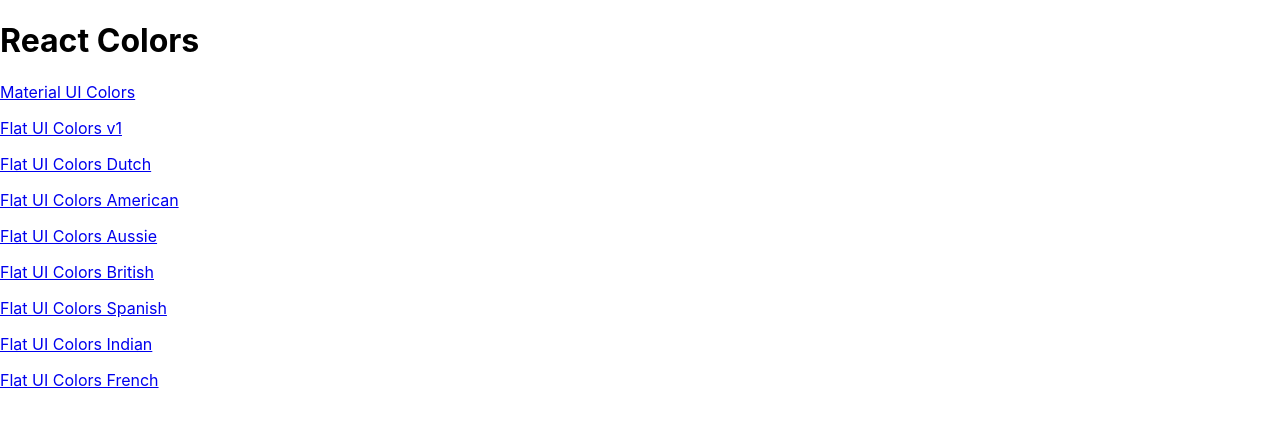
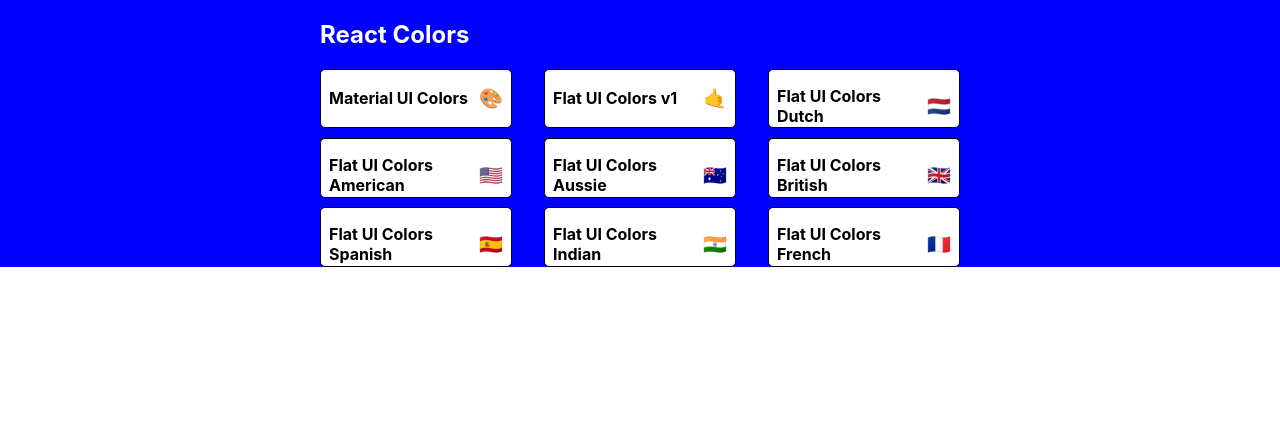
Before and after one commit to magdalena-amb/massive-color-app, a React (Create React App) app: page / in a window 1280 px wide. Shown: the top 424 px of the page. Built offline with nearby package versions, Linux system fonts and the light colour scheme.

Commit message:
Started styling PaletteList with withStyles HOC

```diff
--- /dev/null
+++ b/src/MiniPalette.js
@@ -0,0 +1,50 @@
+import React from 'react'
+import { withStyles } from '@material-ui/styles';
+
+const styles = {
+    root: {
+        backgroundColor: "white",
+        border: "1px solid black",
+        borderRadius: "5px",
+        padding: '0.5rem',
+        position: 'relative',
+        overflow: 'hidden',
+        "&:hover": {
+            cursor: 'pointer'
+        }
+    },
+    colors: {
+        backgroundColor: 'grey',
+    },
+    title: {
+        display: 'flex',
+        justifyContent: 'space-between',
+        alignItems: 'center',
+        margin: '0',
+        color: 'black',
+        paddingTop: '.5rem',
+        fontSize: '1rem',
+        position: 'relative'
+    },
+    emoji: {
+        marginLeft: '.5rem',
+        fontSize: '1.2rem'
+    }
+}
+
+ function MiniPalette(props) {
+
+    const { classes, paletteName, emoji } = props;
+    return (
+        <div className ={classes.root} >
+           <div className={classes.colors}>
+            </div>
+            <h5 className={classes.title}>
+                {paletteName}
+                <span className={classes.emoji}>{emoji}</span>
+            </h5>
+        </div>
+    )
+}
+
+export default withStyles(styles)(MiniPalette);
--- a/src/PaletteList.js
+++ b/src/PaletteList.js
@@ -1,22 +1,56 @@
 import React, { Component } from 'react';
+import MiniPalette from './MiniPalette';
 import { Link } from 'react-router-dom';
+import { withStyles } from '@material-ui/styles';
 
+const styles = {
+    root: {
+        backgroundColor: 'blue',
+        height: '100%',
+        display: 'flex',
+        alignItems: 'flex-start',
+        justifyContent: 'center'
+    },
+    container: {
+        width: '50%',
+        display: 'flex',
+        alignItems: 'flex-start',
+        flexDirection: 'column',
+        flexWrap: 'wrap',
+    },
+    nav: {
+        display: 'flex',
+        width: '100%',
+        justifyContent: 'space-between',
+        color: '#fff'
+    },
+    palettes: {
+        boxSizing: 'border-box',
+        width: '100%',
+        display: 'grid',
+        gridTemplateColumns: 'repeat(3, 30%)',
+        gridGap: '5%'
+    }
+}
  class PaletteList extends Component {
 
     render() {
-        const { palettes } = this.props;
+        const { palettes, classes } = this.props;
         return (
-            <div>
-                <h1>React Colors</h1>
-                {palettes.map(palette => (
-                    <p>
-                        <Link to={`/palette/${palette.id}`}>{palette.paletteName}</Link>
-                    </p>
-
-                ))}
+            <div className={classes.root}>
+                <div className={classes.container}>
+                    <nav className={classes.nav}>
+                        <h1>React Colors</h1>
+                    </nav>
+                    <div className={classes.palettes}>
+                        {palettes.map(palette => (
+                        <MiniPalette {...palette} />
+                        ))}
+                    </div>
+                </div>
             </div>
-        )
+        );
     }
 }
 
-export default PaletteList;
+export default withStyles(styles)(PaletteList);
```
